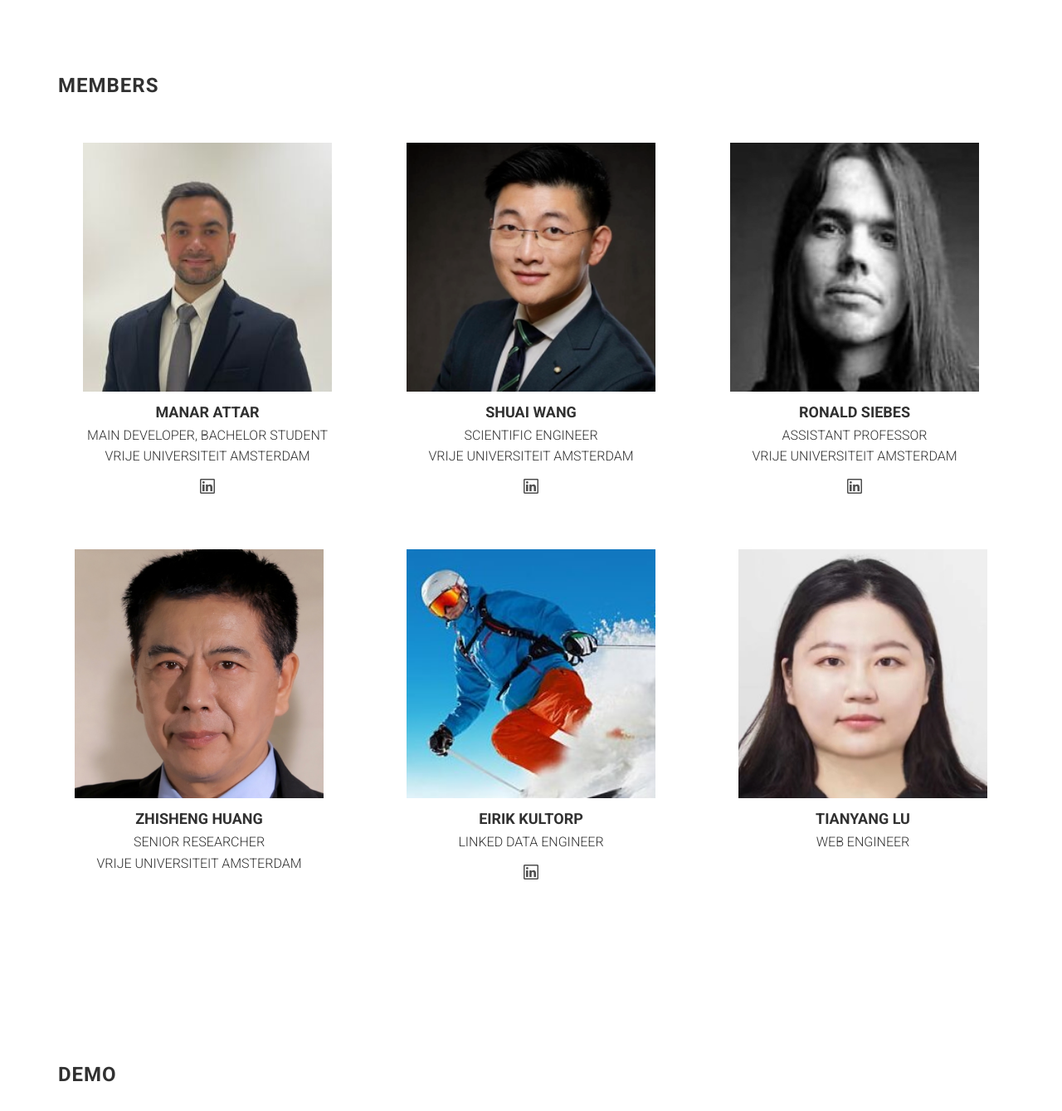
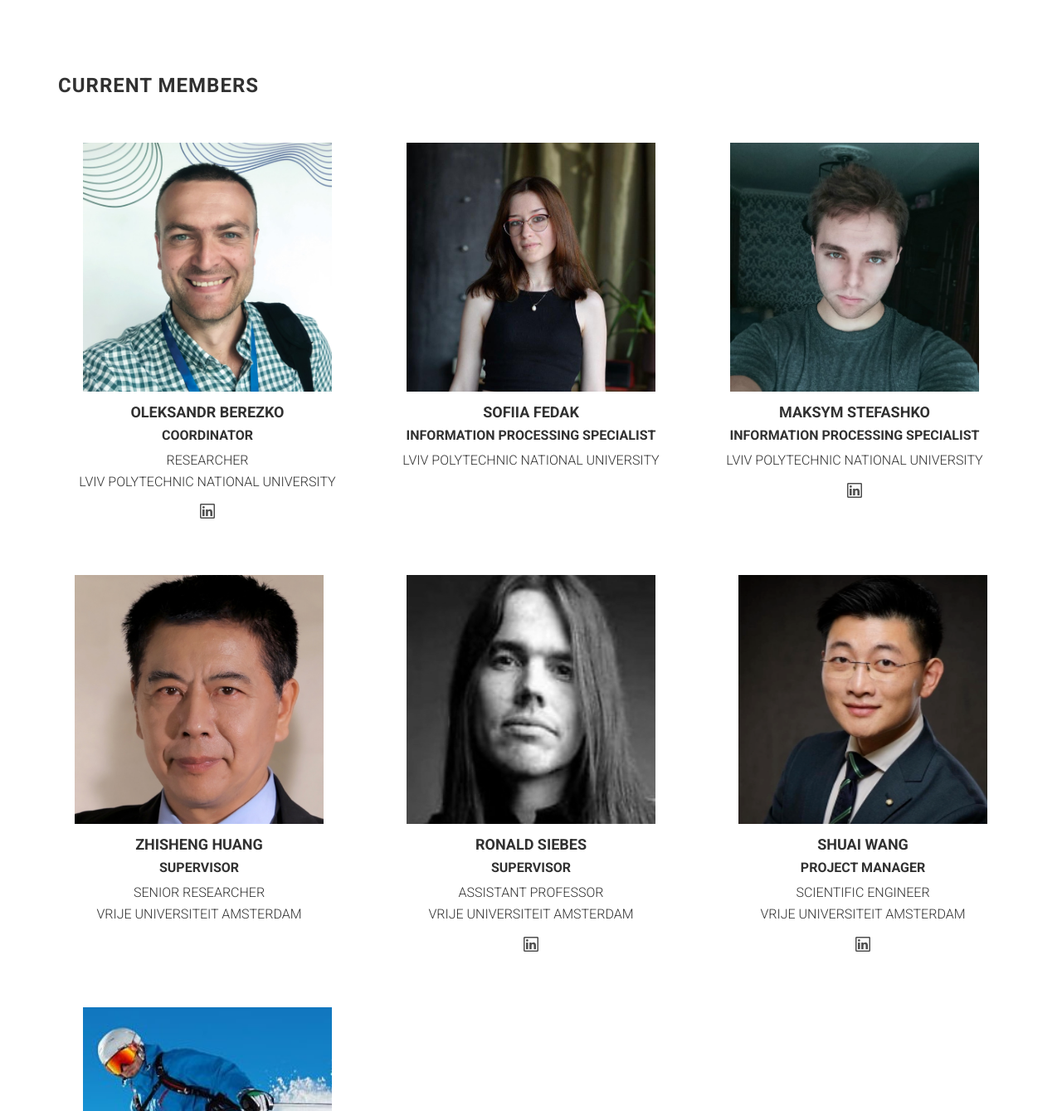
Before and after one commit to LinkedData4Resilience/website, a Django app: page / in a window 1280 px wide. Shown: the part 2486-3825 px from the top of the page at 83% size. Run offline with Django 4.2, Linux system fonts and the light colour scheme; some libraries are stand-ins or nearby versions; some web fonts are replaced; grey boxes are pictures that could not be loaded.

Commit message:
update info ukraine

```diff
--- a/hello/templates/index.html
+++ b/hello/templates/index.html
@@ -91,11 +91,194 @@
         <div class="row">
             <div class="col-md-12">
 
-                <h3 class="section-title">Members</h3>
+                <h3 class="section-title">Current Members</h3>
 
             </div>
         </div>
 
+        <div class="row">
+            <div class="col-md-4">
+                <div class="speaker">
+
+                    <figure>
+                        <img alt="" class="img-responsive center-block" width="300" src="{% static 'assets/images/speakers/speaker-8.jpeg' %}">
+                    </figure>
+
+                    <h4>Oleksandr Berezko</h4>
+
+                    <p><b>Coordinator</b></p>
+                    <p>Researcher <br>Lviv Polytechnic National University</p>
+
+                    <ul class="social-block">
+                        <!-- <li><a href=""><i class="ion-social-twitter"></i></a></li> -->
+                        <!-- <li><a href=""><i class="ion-social-facebook"></i></a></li> -->
+                        <li><a href="https://www.linkedin.com/in/berezko/"><i class="ion-social-linkedin-outline"></i></a></li>
+                        <!-- <li><a href=""><i class="ion-social-googleplus"></i></a></li> -->
+                    </ul>
+
+                </div><!-- /.speaker -->
+            </div><!-- /.col-md-4 -->
+
+
+
+                        <div class="col-md-4">
+                            <div class="speaker">
+
+                                <figure>
+                                    <img alt="" class="img-responsive center-block" width="300" src="{% static 'assets/images/speakers/speaker-9.jpeg' %}">
+                                </figure>
+
+                                <h4>Sofiia Fedak</h4>
+
+                                <p><b>Information Processing Specialist</b> </p>
+            <p>Lviv Polytechnic National University</p>
+                                <ul class="social-block">
+                                    <!-- <li><a href=""><i class="ion-social-twitter"></i></a></li> -->
+                                    <!-- <li><a href=""><i class="ion-social-facebook"></i></a></li> -->
+                                    <!-- <li><a href="https://www.linkedin.com/in/ronald-siebes-5215563/"><i class="ion-social-linkedin-outline"></i></a></li> -->
+                                    <!-- <li><a href=""><i class="ion-social-googleplus"></i></a></li> -->
+                                </ul>
+
+                            </div><!-- /.speaker -->
+                        </div><!-- /.col-md-4 -->
+
+                                      <div class="col-md-4">
+                                          <div class="speaker">
+
+                                              <figure>
+                                                  <img alt="" class="img-responsive center-block" width="300" src="{% static 'assets/images/speakers/speaker-10.jpeg' %}">
+                                              </figure>
+
+                                              <h4>Maksym Stefashko</h4>
+
+                                              <p><b>Information Processing Specialist</b> </p>
+                            <p>Lviv Polytechnic National University</p>
+                                              <ul class="social-block">
+                                                  <!-- <li><a href=""><i class="ion-social-twitter"></i></a></li> -->
+                                                  <!-- <li><a href=""><i class="ion-social-facebook"></i></a></li> -->
+                                                  <li><a href="https://ua.linkedin.com/in/%D0%BC%D0%B0%D0%BA%D1%81%D0%B8%D0%BC-%D1%81%D1%82%D0%B5%D1%84%D0%B0%D1%88%D0%BA%D0%BE-6b23b82a1"><i class="ion-social-linkedin-outline"></i></a></li>
+                                                  <!-- <li><a href=""><i class="ion-social-googleplus"></i></a></li> -->
+                                              </ul>
+
+                                          </div><!-- /.speaker -->
+                                      </div><!-- /.col-md-4 -->
+
+
+        <div class="row">
+
+
+
+
+
+
+
+
+
+
+          </div><!-- /.row -->
+
+          <div class="row">
+
+
+                <div class="col-md-4">
+                    <div class="speaker">
+
+                        <figure>
+                            <img alt="" class="img-responsive center-block" width="300" src="{% static 'assets/images/speakers/speaker-6.png' %}">
+                        </figure>
+
+                        <h4>Zhisheng Huang</h4>
+      <p><b>Supervisor</b></p>
+                        <p>Senior Researcher <br> Vrije Universiteit Amsterdam</p>
+
+                        <ul class="social-block">
+                            <!-- <li><a href=""><i class="ion-social-twitter"></i></a></li> -->
+                            <!-- <li><a href=""><i class="ion-social-facebook"></i></a></li> -->
+                            <!-- <li><a href="https://www.linkedin.com/in/ronald-siebes-5215563/"><i class="ion-social-linkedin-outline"></i></a></li> -->
+                            <!-- <li><a href=""><i class="ion-social-googleplus"></i></a></li> -->
+                        </ul>
+
+                    </div><!-- /.speaker -->
+                </div><!-- /.col-md-4 -->
+
+                <div class="col-md-4">
+                    <div class="speaker">
+
+                        <figure>
+                            <img alt="" class="img-responsive center-block" width="300" src="{% static 'assets/images/speakers/speaker-3.jpg' %}">
+                        </figure>
+
+                        <h4>Ronald Siebes</h4>
+            <p><b>Supervisor</b></p>
+                        <p>Assistant Professor <br> Vrije Universiteit Amsterdam</p>
+
+                        <ul class="social-block">
+                            <!-- <li><a href=""><i class="ion-social-twitter"></i></a></li> -->
+                            <!-- <li><a href=""><i class="ion-social-facebook"></i></a></li> -->
+                            <li><a href="https://www.linkedin.com/in/ronald-siebes-5215563/"><i class="ion-social-linkedin-outline"></i></a></li>
+                            <!-- <li><a href=""><i class="ion-social-googleplus"></i></a></li> -->
+                        </ul>
+
+                    </div><!-- /.speaker -->
+                </div><!-- /.col-md-4 -->
+
+                <div class="col-md-4">
+                    <div class="speaker">
+
+                        <figure>
+                            <img alt="" class="img-responsive center-block" width="300" src="{% static 'assets/images/speakers/speaker-2.png' %}">
+                        </figure>
+
+                        <h4>Shuai Wang</h4>
+                      <p><b>Project Manager</b></p>
+                        <p>Scientific Engineer <br> Vrije Universiteit Amsterdam</p>
+
+                        <ul class="social-block">
+                            <!-- <li><a href=""><i class="ion-social-twitter"></i></a></li> -->
+                            <!-- <li><a href=""><i class="ion-social-facebook"></i></a></li> -->
+                            <li><a href="https://www.linkedin.com/in/shuai-ai/"><i class="ion-social-linkedin-outline"></i></a></li>
+                            <!-- <li><a href=""><i class="ion-social-googleplus"></i></a></li> -->
+                        </ul>
+
+                    </div><!-- /.speaker -->
+                </div><!-- /.col-md-4 -->
+            </div><!-- /.row -->
+
+
+            <div class="col-md-4">
+
+
+            <div class="speaker">
+
+            <figure>
+                <img alt="" class="img-responsive center-block" width="300"  src="{% static 'assets/images/speakers/speaker-7.jpeg' %}">
+            </figure>
+
+            <h4>Eirik Kultorp</h4>
+
+            <p><b>Linked Data Engineer</b></p>
+
+            <ul class="social-block">
+                <!-- <li><a href=""><i class="ion-social-twitter"></i></a></li>
+                <li><a href=""><i class="ion-social-facebook"></i></a></li>
+                <li><a href=""><i class="ion-social-linkedin-outline"></i></a></li>
+                <li><a href=""><i class="ion-social-googleplus"></i></a></li> -->
+                <li><a href="https://www.linkedin.com/in/eirik-kultorp-aa0225256"><i class="ion-social-linkedin-outline"></i></a></li>
+            </ul>
+            </div>
+            </div>
+
+        </div>
+
+
+
+        <div class="row">
+            <div class="col-md-12">
+
+                <h3 class="section-title">Past Members</h3>
+
+            </div>
+        </div>
         <div class="row">
             <div class="col-md-4">
                 <div class="speaker">
@@ -118,91 +301,10 @@
                 </div><!-- /.speaker -->
             </div><!-- /.col-md-4 -->
 
-            <div class="col-md-4">
-                <div class="speaker">
-
-                    <figure>
-                        <img alt="" class="img-responsive center-block" width="300" src="{% static 'assets/images/speakers/speaker-2.png' %}">
-                    </figure>
-
-                    <h4>Shuai Wang</h4>
-
-                    <p>Scientific Engineer <br> Vrije Universiteit Amsterdam</p>
-
-                    <ul class="social-block">
-                        <!-- <li><a href=""><i class="ion-social-twitter"></i></a></li> -->
-                        <!-- <li><a href=""><i class="ion-social-facebook"></i></a></li> -->
-                        <li><a href="https://www.linkedin.com/in/shuai-ai/"><i class="ion-social-linkedin-outline"></i></a></li>
-                        <!-- <li><a href=""><i class="ion-social-googleplus"></i></a></li> -->
-                    </ul>
-
-                </div><!-- /.speaker -->
-            </div><!-- /.col-md-4 -->
-
-            <div class="col-md-4">
-                <div class="speaker">
-
-                    <figure>
-                        <img alt="" class="img-responsive center-block" width="300" src="{% static 'assets/images/speakers/speaker-3.jpg' %}">
-                    </figure>
-
-                    <h4>Ronald Siebes</h4>
-
-                    <p>Assistant Professor <br> Vrije Universiteit Amsterdam</p>
-
-                    <ul class="social-block">
-                        <!-- <li><a href=""><i class="ion-social-twitter"></i></a></li> -->
-                        <!-- <li><a href=""><i class="ion-social-facebook"></i></a></li> -->
-                        <li><a href="https://www.linkedin.com/in/ronald-siebes-5215563/"><i class="ion-social-linkedin-outline"></i></a></li>
-                        <!-- <li><a href=""><i class="ion-social-googleplus"></i></a></li> -->
-                    </ul>
-
-                </div><!-- /.speaker -->
-            </div><!-- /.col-md-4 -->
-<div class="row">
-            <div class="col-md-4">
-                <div class="speaker">
-
-                    <figure>
-                        <img alt="" class="img-responsive center-block" width="300" src="{% static 'assets/images/speakers/speaker-6.png' %}">
-                    </figure>
-
-                    <h4>Zhisheng Huang</h4>
-
-                    <p>Senior Researcher <br> Vrije Universiteit Amsterdam</p>
-
-                    <ul class="social-block">
-                        <!-- <li><a href=""><i class="ion-social-twitter"></i></a></li> -->
-                        <!-- <li><a href=""><i class="ion-social-facebook"></i></a></li> -->
-                        <!-- <li><a href="https://www.linkedin.com/in/ronald-siebes-5215563/"><i class="ion-social-linkedin-outline"></i></a></li> -->
-                        <!-- <li><a href=""><i class="ion-social-googleplus"></i></a></li> -->
-                    </ul>
-
-                </div><!-- /.speaker -->
-            </div><!-- /.col-md-4 -->
 
 
-  <div class="col-md-4">
 
-      <div class="speaker">
 
-          <figure>
-              <img alt="" class="img-responsive center-block" width="300"  src="{% static 'assets/images/speakers/speaker-7.jpeg' %}">
-          </figure>
-
-          <h4>Eirik Kultorp</h4>
-
-          <p>Linked Data Engineer</p>
-
-          <ul class="social-block">
-              <!-- <li><a href=""><i class="ion-social-twitter"></i></a></li>
-              <li><a href=""><i class="ion-social-facebook"></i></a></li>
-              <li><a href=""><i class="ion-social-linkedin-outline"></i></a></li>
-              <li><a href=""><i class="ion-social-googleplus"></i></a></li> -->
-              <li><a href="https://www.linkedin.com/in/eirik-kultorp-aa0225256"><i class="ion-social-linkedin-outline"></i></a></li>
-          </ul>
-      </div>
-  </div>
 
 
 
```
Also changed, not shown: hello/static/assets/images/speakers/speaker-10.jpeg (added), hello/static/assets/images/speakers/speaker-8.jpeg (added), hello/static/assets/images/speakers/speaker-9.jpeg (added).
